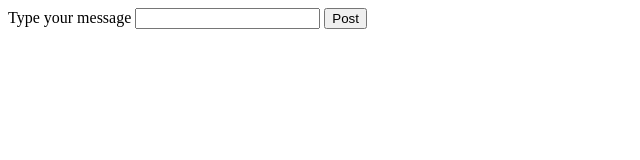
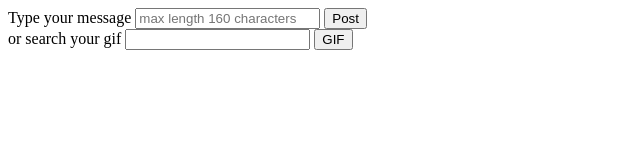
Before and after one commit to stephanie-ai/la-star-project, a plain HTML site: page client/index.html in a window 1280 px wide. Shown: the whole page, without its empty margins (0-640 px from the left). Drawn offline with nearby package versions, Linux system fonts and the light colour scheme; no server answers.

Commit message:
create gifs-section

```diff
--- a/client/index.html
+++ b/client/index.html
@@ -11,21 +11,24 @@
 
     <form id="postForm">
         <label for="content">Type your message</label>
-        <input type="text" id="content" maxlength="40" />
+        <input type="text" id="content" maxlength="160" placeholder="max length 160 characters"/>
+        <input type="submit" value="Post">
 
-        <input type="submit" value="Post">
     </form>
 
+    <form id="giphyForm">
+        <label for="giphy">or search your gif</label>
+        <input id="giphyInput" type="search" />
+        <button id="gif">GIF</button>
+    </form>
+
+      <section id="imageContainer">
+
+      </section>
+
+
     <section id="posts">
-        <!-- <h3>Anonymous posts:</h3> -->
-            <!-- <form id="replyForm"> -->
 
-<!--
-                <div id="replyContainer">
-                    <input id="replyContent" type="text"/>
-                    <input id="replyButton" type="submit" value="Reply">
-                </div> -->
-            <!-- </form> -->
     </section>
 
 </body>
```
